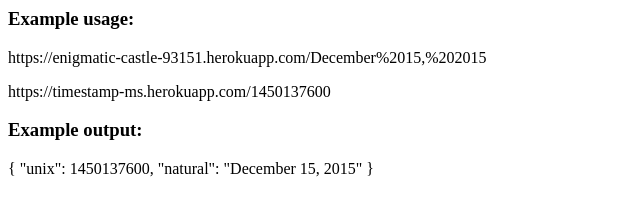
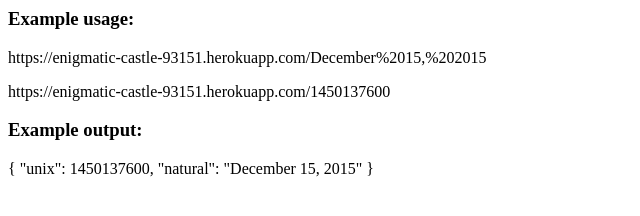
Before and after one commit to mrkmhny/api-project1, a website: page index.html in a window 1280 px wide. Shown: the whole page, without its empty margins (0-640 px from the left). Drawn offline with Linux system fonts and the light colour scheme.

Commit message:
fixed instructions v2

```diff
--- a/index.html
+++ b/index.html
@@ -3,7 +3,7 @@
 https://enigmatic-castle-93151.herokuapp.com/December%2015,%202015
 </p>
 <p>
-https://timestamp-ms.herokuapp.com/1450137600
+https://enigmatic-castle-93151.herokuapp.com/1450137600
 </p>
 
 <h3>Example output:</h3>
```
